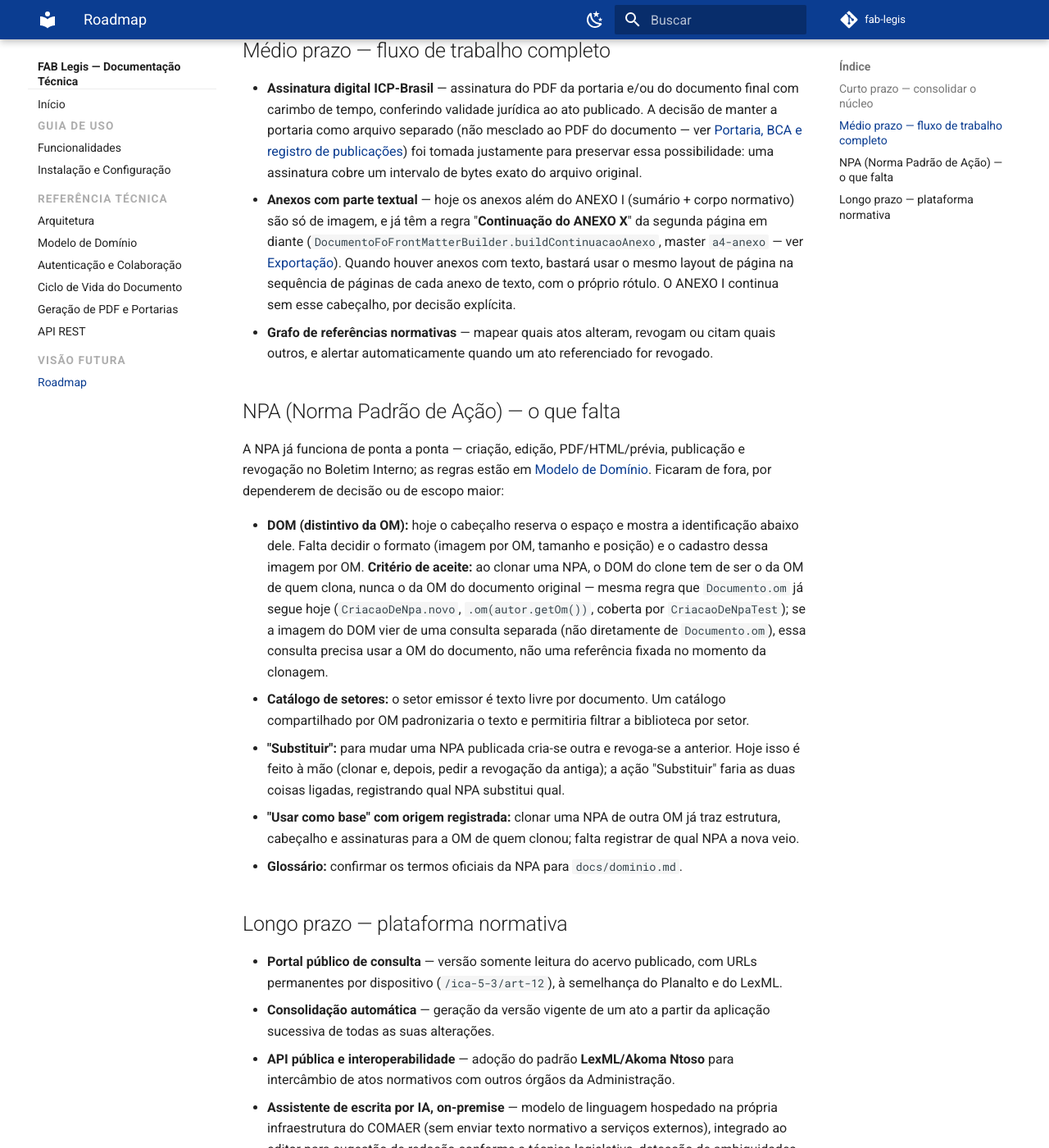
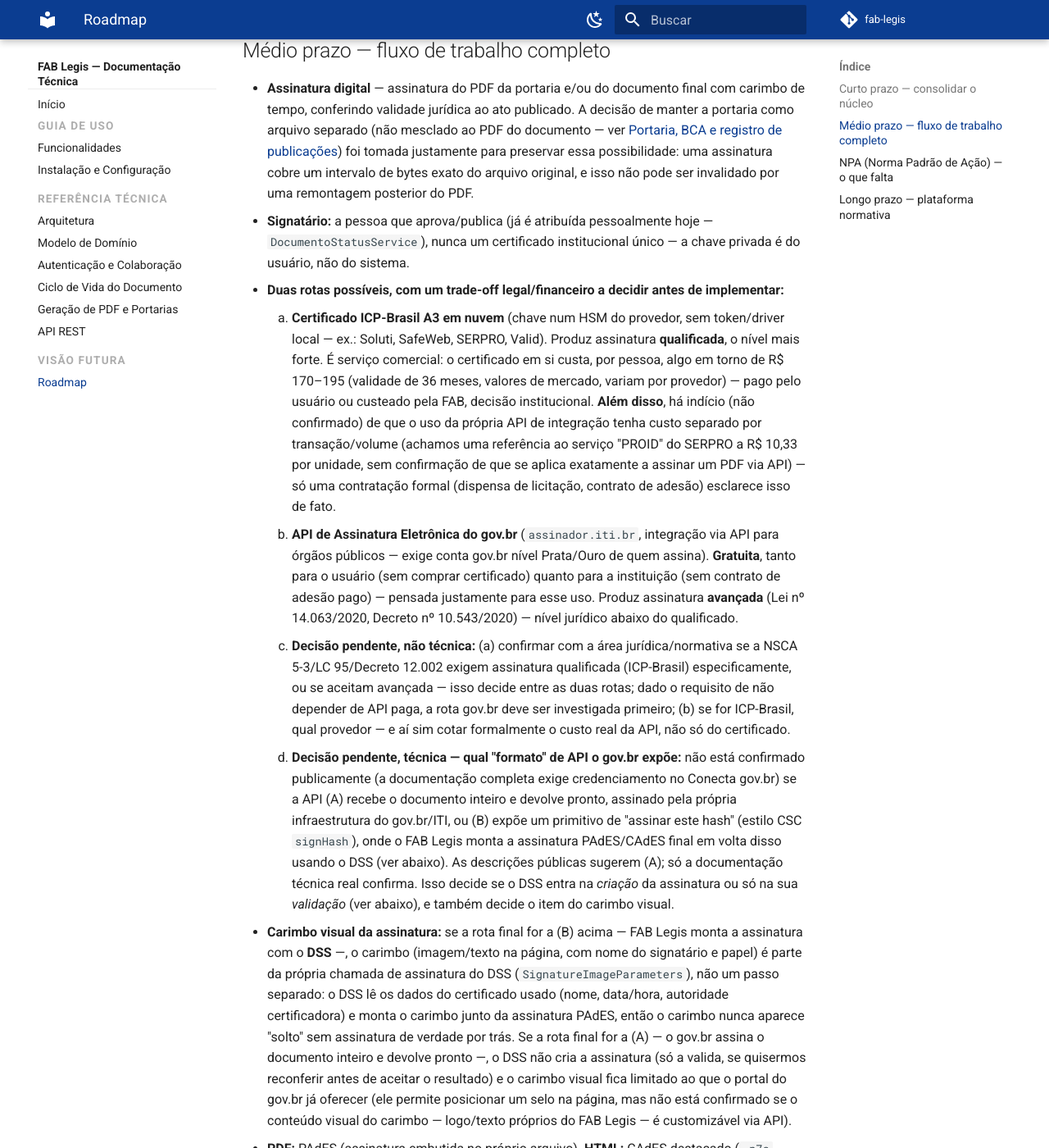
Before and after one commit to danielchipolesch/fab-legis, an MkDocs documentation site: the page built from docs/roadmap.md, in a window 1280 px wide and 1400 px high, scrolled down 556 px. Shown: the whole window at 82% size. Built offline with MkDocs 1.6.1 and Material for MkDocs 9.7.7, drawn with Linux system fonts in a browser that asks for light colours; comment, search, counter and statistics services are not loaded; some of the changed text lies outside the part shown.

Commit message:
docs: detalha decisoes pendentes da assinatura digital no roadmap
Registra a pesquisa sobre assinatura digital feita nesta sessao, como
decisao ainda aberta, nao como escolha feita:

- Duas rotas (ICP-Brasil A3 em nuvem x API de Assinatura Eletronica do
  gov.br), com os custos levantados (certificado ~R$170-195/36 meses por
  pessoa, mais indicio nao confirmado de custo separado da API via SERPRO)
  e o nivel juridico de cada uma (qualificada x avancada).
- Incerteza tecnica sobre o formato real da API do gov.br (assina o
  documento inteiro e devolve pronto, ou expoe um primitivo de assinar hash
  estilo CSC) -- isso decide se o DSS entra na criacao da assinatura ou so
  na validacao.
- Carimbo visual da assinatura: como fica em cada um dos dois cenarios
  acima (parte da propria chamada do DSS, ou limitado ao que o gov.br já
  oferecer).

Nenhuma decisao foi tomada -- fica registrado para nao se perder antes da
contratacao/credenciamento que vai resolver essas perguntas de fato.

Co-Authored-By: Claude Sonnet 5 <noreply@anthropic.com>

```diff
--- a/docs/roadmap.md
+++ b/docs/roadmap.md
@@ -9,7 +9,16 @@ O FAB Legis foi desenhado para crescer. As linhas de evolução abaixo estão or
 
 ## Médio prazo — fluxo de trabalho completo
 
-- **Assinatura digital ICP-Brasil** — assinatura do PDF da portaria e/ou do documento final com carimbo de tempo, conferindo validade jurídica ao ato publicado. A decisão de manter a portaria como arquivo separado (não mesclado ao PDF do documento — ver [Portaria, BCA e registro de publicações](ciclo-de-vida.md#portaria-bca-e-registro-de-publicacoes)) foi tomada justamente para preservar essa possibilidade: uma assinatura cobre um intervalo de bytes exato do arquivo original.
+- **Assinatura digital** — assinatura do PDF da portaria e/ou do documento final com carimbo de tempo, conferindo validade jurídica ao ato publicado. A decisão de manter a portaria como arquivo separado (não mesclado ao PDF do documento — ver [Portaria, BCA e registro de publicações](ciclo-de-vida.md#portaria-bca-e-registro-de-publicacoes)) foi tomada justamente para preservar essa possibilidade: uma assinatura cobre um intervalo de bytes exato do arquivo original, e isso não pode ser invalidado por uma remontagem posterior do PDF.
+  - **Signatário:** a pessoa que aprova/publica (já é atribuída pessoalmente hoje — `DocumentoStatusService`), nunca um certificado institucional único — a chave privada é do usuário, não do sistema.
+  - **Duas rotas possíveis, com um trade-off legal/financeiro a decidir antes de implementar:**
+    1. **Certificado ICP-Brasil A3 em nuvem** (chave num HSM do provedor, sem token/driver local — ex.: Soluti, SafeWeb, SERPRO, Valid). Produz assinatura **qualificada**, o nível mais forte. É serviço comercial: o certificado em si custa, por pessoa, algo em torno de R$ 170–195 (validade de 36 meses, valores de mercado, variam por provedor) — pago pelo usuário ou custeado pela FAB, decisão institucional. **Além disso**, há indício (não confirmado) de que o uso da própria API de integração tenha custo separado por transação/volume (achamos uma referência ao serviço "PROID" do SERPRO a R$ 10,33 por unidade, sem confirmação de que se aplica exatamente a assinar um PDF via API) — só uma contratação formal (dispensa de licitação, contrato de adesão) esclarece isso de fato.
+    2. **API de Assinatura Eletrônica do gov.br** (`assinador.iti.br`, integração via API para órgãos públicos — exige conta gov.br nível Prata/Ouro de quem assina). **Gratuita**, tanto para o usuário (sem comprar certificado) quanto para a instituição (sem contrato de adesão pago) — pensada justamente para esse uso. Produz assinatura **avançada** (Lei nº 14.063/2020, Decreto nº 10.543/2020) — nível jurídico abaixo do qualificado.
+    - **Decisão pendente, não técnica:** (a) confirmar com a área jurídica/normativa se a NSCA 5-3/LC 95/Decreto 12.002 exigem assinatura qualificada (ICP-Brasil) especificamente, ou se aceitam avançada — isso decide entre as duas rotas; dado o requisito de não depender de API paga, a rota gov.br deve ser investigada primeiro; (b) se for ICP-Brasil, qual provedor — e aí sim cotar formalmente o custo real da API, não só do certificado.
+    - **Decisão pendente, técnica — qual "formato" de API o gov.br expõe:** não está confirmado publicamente (a documentação completa exige credenciamento no Conecta gov.br) se a API (A) recebe o documento inteiro e devolve pronto, assinado pela própria infraestrutura do gov.br/ITI, ou (B) expõe um primitivo de "assinar este hash" (estilo CSC `signHash`), onde o FAB Legis monta a assinatura PAdES/CAdES final em volta disso usando o DSS (ver abaixo). As descrições públicas sugerem (A); só a documentação técnica real confirma. Isso decide se o DSS entra na *criação* da assinatura ou só na sua *validação* (ver abaixo), e também decide o item do carimbo visual.
+  - **Carimbo visual da assinatura:** se a rota final for a (B) acima — FAB Legis monta a assinatura com o **DSS** —, o carimbo (imagem/texto na página, com nome do signatário e papel) é parte da própria chamada de assinatura do DSS (`SignatureImageParameters`), não um passo separado: o DSS lê os dados do certificado usado (nome, data/hora, autoridade certificadora) e monta o carimbo junto da assinatura PAdES, então o carimbo nunca aparece "solto" sem assinatura de verdade por trás. Se a rota final for a (A) — o gov.br assina o documento inteiro e devolve pronto —, o DSS não cria a assinatura (só a valida, se quisermos reconferir antes de aceitar o resultado) e o carimbo visual fica limitado ao que o portal do gov.br já oferecer (ele permite posicionar um selo na página, mas não está confirmado se o conteúdo visual do carimbo — logo/texto próprios do FAB Legis — é customizável via API).
+  - **PDF:** PAdES (assinatura embutida no próprio arquivo). **HTML:** CAdES destacado (`.p7s` guardado ao lado do `.html` no MinIO, mesmo motivo de manter a Portaria separada — XAdES exigiria XHTML estrito, que o HTML exportado hoje não é).
+  - **Um clique, duas assinaturas:** o padrão CSC (Cloud Signature Consortium), que a maioria dos provedores de assinatura em nuvem segue, permite mandar os hashes do PDF e do HTML numa única chamada `signHash`, sob uma única autorização (OTP/biometria) — o usuário confirma uma vez, saem dois artefatos de assinatura independentes (não existe uma assinatura só cobrindo os dois arquivos, por serem bytes diferentes). Só se aplica à rota (B) acima.
 - **Anexos com parte textual** — hoje os anexos além do ANEXO I (sumário + corpo normativo) são só de imagem, e já têm a regra "**Continuação do ANEXO X**" da segunda página em diante (`DocumentoFoFrontMatterBuilder.buildContinuacaoAnexo`, master `a4-anexo` — ver [Exportação](exportacao-pdf.md)). Quando houver anexos com texto, bastará usar o mesmo layout de página na sequência de páginas de cada anexo de texto, com o próprio rótulo. O ANEXO I continua sem esse cabeçalho, por decisão explícita.
 - **Grafo de referências normativas** — mapear quais atos alteram, revogam ou citam quais outros, e alertar automaticamente quando um ato referenciado for revogado.
 
```
